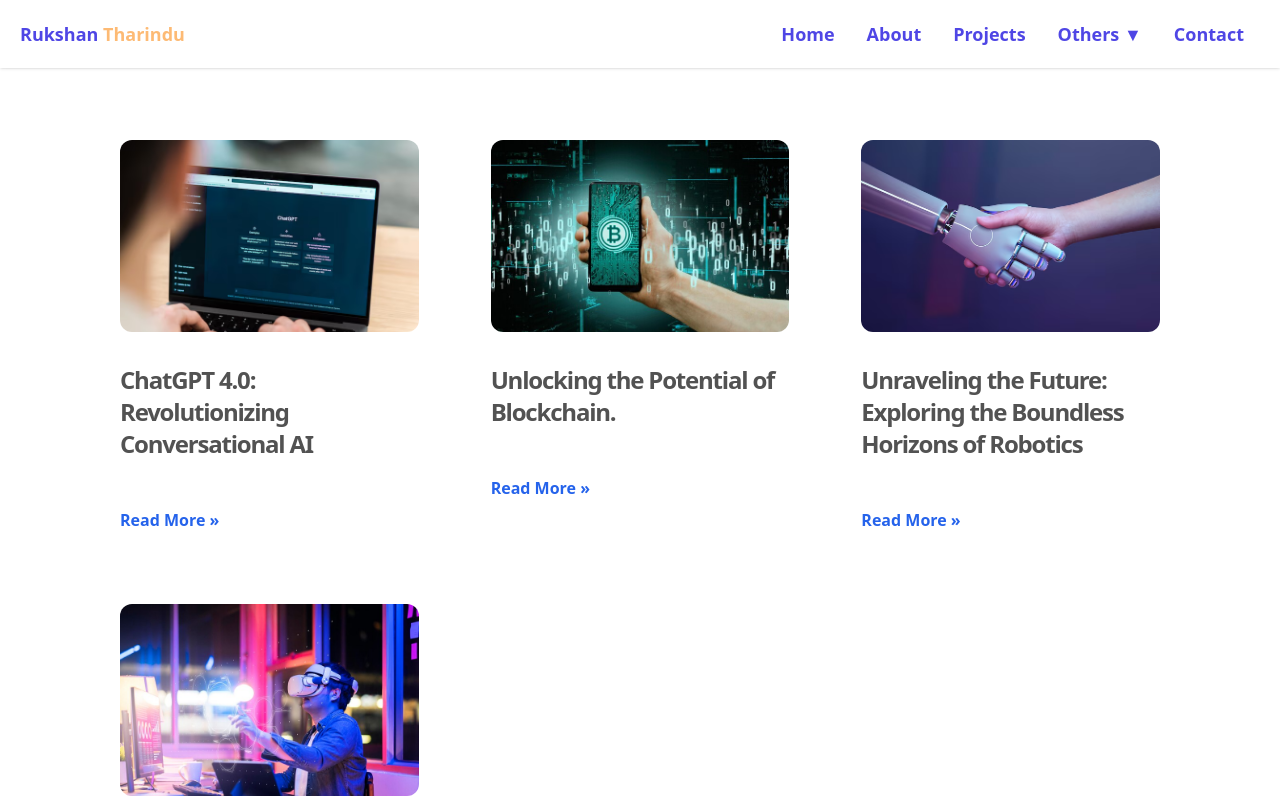
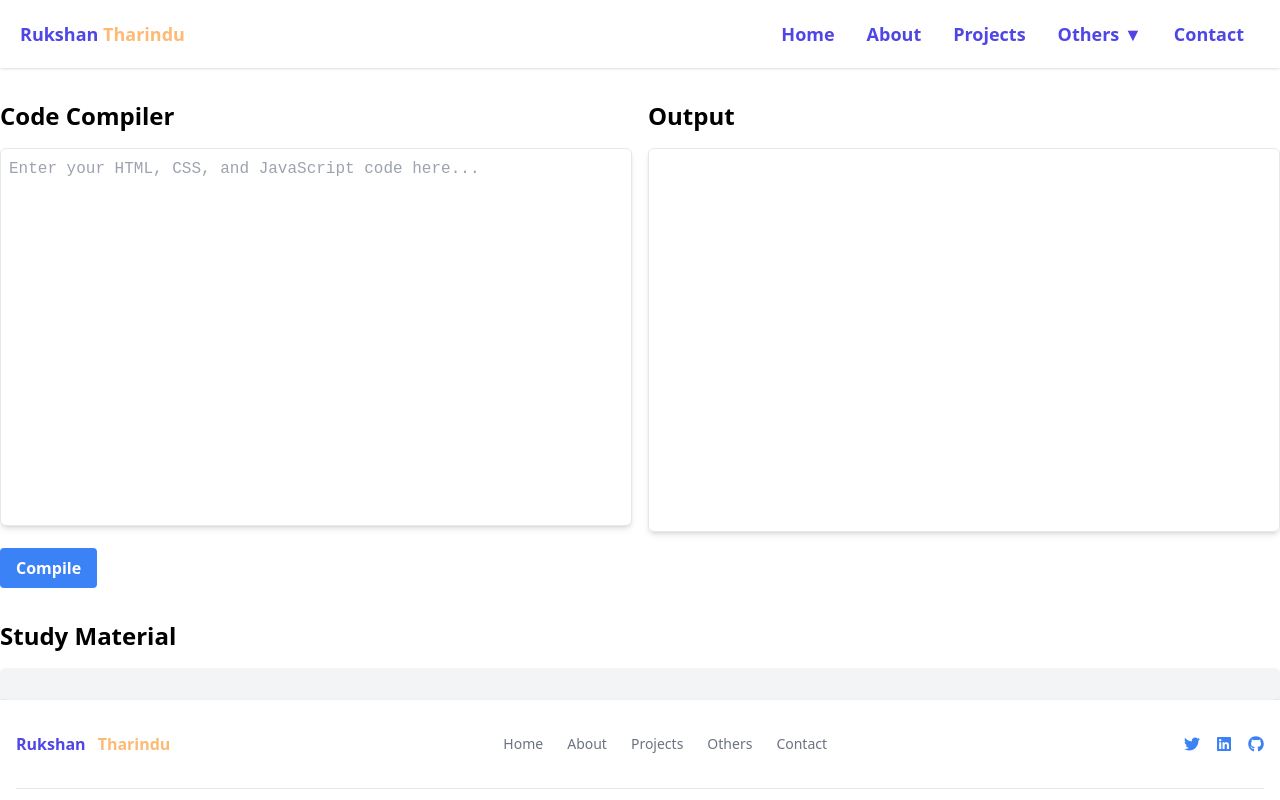
Before and after one commit to Rukshan2000/creative-portfolio, a React (Create React App) app: page /blogpage in a window 1280 px wide. Shown: the top 800 px of the page. Built offline with nearby package versions, Linux system fonts and the light colour scheme.

Commit message:
compiler

```diff
--- a/package.json
+++ b/package.json
@@ -12,10 +12,12 @@
     "@testing-library/react": "^13.4.0",
     "@testing-library/user-event": "^13.5.0",
     "github-contributions-canvas": "^0.7.0",
+    "prismjs": "^1.29.0",
     "react": "^18.3.1",
     "react-animations": "^1.0.0",
     "react-dom": "^18.3.1",
     "react-icons": "^5.2.1",
+    "react-prism": "^4.3.2",
     "react-router-dom": "^6.23.1",
     "react-scripts": "5.0.1",
     "react-scroll": "^1.9.0",
--- /dev/null
+++ b/src/components/Compiler.jsx
@@ -0,0 +1,78 @@
+import React, { useState } from 'react';
+import 'tailwindcss/tailwind.css';
+
+function App() {
+  // State to store user's code
+  const [userCode, setUserCode] = useState('');
+  // State to store compiled output
+  const [compiledOutput, setCompiledOutput] = useState('');
+  // State to store compilation error
+  const [compileError, setCompileError] = useState(null);
+
+  // Function to handle user's code input
+  const handleCodeChange = (e) => {
+    setUserCode(e.target.value);
+  };
+
+  // Function to compile user's code
+  const compileCode = () => {
+    try {
+      // Attempt to compile user's code
+      const compiledCode = userCode;
+      // Update compiled output
+      setCompiledOutput(compiledCode);
+      // Clear any previous compilation errors
+      setCompileError(null);
+    } catch (error) {
+      // If an error occurs during compilation, display the error message
+      setCompileError(error.message);
+    }
+  };
+
+  return (
+    <div className="container mx-auto mt-8">
+      {/* Code Input */}
+      <div className="grid grid-cols-1 gap-4 sm:grid-cols-2">
+        <div>
+          <h1 className="mb-4 text-2xl font-bold">Code Compiler</h1>
+          <textarea
+            className="w-full p-2 pr-10 mb-4 border rounded-md shadow-md resize-none"
+            rows="15"
+            placeholder="Enter your HTML, CSS, and JavaScript code here..."
+            value={userCode}
+            onChange={handleCodeChange}
+            style={{ fontFamily: 'monospace', fontSize: '16px' }}
+          ></textarea>
+          <button
+            className="px-4 py-2 font-bold text-white bg-blue-500 rounded hover:bg-blue-700 focus:outline-none focus:bg-blue-700"
+            onClick={compileCode}
+          >
+            Compile
+          </button>
+        </div>
+        {/* Compiled Output */}
+        <div>
+          <h1 className="mb-4 text-2xl font-bold">Output</h1>
+          {compileError ? (
+            <div className="p-2 text-red-700 bg-red-100 border border-red-500 rounded-md">{compileError}</div>
+          ) : (
+            <iframe
+              title="Compiled Output"
+              className="w-full border rounded-md shadow-md h-96"
+              srcDoc={compiledOutput}
+            ></iframe>
+          )}
+        </div>
+      </div>
+      {/* Study Material */}
+      <div className="mt-8">
+        <h1 className="mb-4 text-2xl font-bold">Study Material</h1>
+        <div className="p-4 bg-gray-100 rounded-md shadow-md">
+          {/* Your study material content */}
+        </div>
+      </div>
+    </div>
+  );
+}
+
+export default App;
--- a/src/components/Projects.jsx
+++ b/src/components/Projects.jsx
@@ -33,16 +33,16 @@ const Projects = () => {
             <div className={`justify-center items-center grid grid-cols-1 gap-8 ml-0 md:grid-cols-2 lg:grid-cols-4 ${gradientClass} from-blue-200 via-white to-white sm:grid-cols-1 md:grid-cols-2`}>
                 {projectData.map(project => (
                     <div key={project.ProjectId} className="w-[320px] bg-white border border-gray-200 rounded-lg shadow dark:bg-gray-800 dark:border-gray-700 justify-self-center">
-                        <a href="#">
+                        <a href={project.link} target="_blank" rel="noopener noreferrer">
                             <img className="rounded-t-lg" src={project.image} alt={project.title} />
                         </a>
                         <div className="p-5">
-                            <a href="#">
+                            <a href={project.link} target="_blank" rel="noopener noreferrer">
                                 <h5 className="mb-2 text-2xl font-bold tracking-tight text-gray-900 dark:text-white">{project.title}</h5>
                             </a>
                             <p className="mb-3 font-normal text-gray-700 dark:text-gray-400">{project.description}</p>
-                            <a href="#" className="inline-flex items-center px-3 py-2 text-sm font-medium text-center text-white bg-blue-700 rounded-lg hover:bg-blue-800 focus:ring-4 focus:outline-none focus:ring-blue-300 dark:bg-blue-600 dark:hover:bg-blue-700 dark:focus:ring-blue-800">
-                                Read more
+                            <a href={project.link} target="_blank" rel="noopener noreferrer" className="inline-flex items-center px-3 py-2 text-sm font-medium text-center text-white bg-blue-700 rounded-lg hover:bg-blue-800 focus:ring-4 focus:outline-none focus:ring-blue-300 dark:bg-blue-600 dark:hover:bg-blue-700 dark:focus:ring-blue-800">
+                                View Project
                                 <svg className="rtl:rotate-180 w-3.5 h-3.5 ms-2" aria-hidden="true" xmlns="http://www.w3.org/2000/svg" fill="none" viewBox="0 0 14 10">
                                     <path stroke="currentColor" strokeLinecap="round" strokeLinejoin="round" strokeWidth="2" d="M1 5h12m0 0L9 1m4 4L9 9"/>
                                 </svg>
--- a/src/data/ProjectData.jsx
+++ b/src/data/ProjectData.jsx
@@ -1,5 +1,3 @@
-// ProjectData.js
-
 import projectImage from "../assest/project.jpg";
 
 export const projectData = [
@@ -7,24 +5,28 @@ export const projectData = [
         ProjectId: 1,
         title: "Project 1",
         image: projectImage,
-        description: "Description of project 1."
+        description: "Description of project 1.",
+        link: "https://example.com/project1"
     },
     {
         ProjectId: 2,
         title: "Project 2",
         image: projectImage,
-        description: "Description of project 2."
+        description: "Description of project 2.",
+        link: "https://example.com/project2"
     },
     {
         ProjectId: 3,
         title: "Project 3",
         image: projectImage,
-        description: "Description of project 3."
+        description: "Description of project 3.",
+        link: "https://example.com/project3"
     },
     {
         ProjectId: 4,
         title: "Project 4",
         image: projectImage,
-        description: "Description of project 4."
+        description: "Description of project 4.",
+        link: "https://example.com/project4"
     }
 ];
--- a/src/pages/BlogPage.jsx
+++ b/src/pages/BlogPage.jsx
@@ -1,6 +1,8 @@
 import React from 'react';
 import SubNav from '../components/SubNav';
 import Blog from '../components/Blog';
+import Compiler from '../components/Compiler';
+
 import Footer from '../components/Footer';
 
 const HomePage = () => {
@@ -10,7 +12,7 @@ const HomePage = () => {
             {/* Include the top navigation component */}
             <SubNav />
             {/* Include the About component */}
-            <Blog />
+            <Compiler />
             {/* Set the footer at the bottom */}
             <Footer/>
         </div>
```
Also changed, not shown: 1 other file (tests, documents, lock files or other folders).
